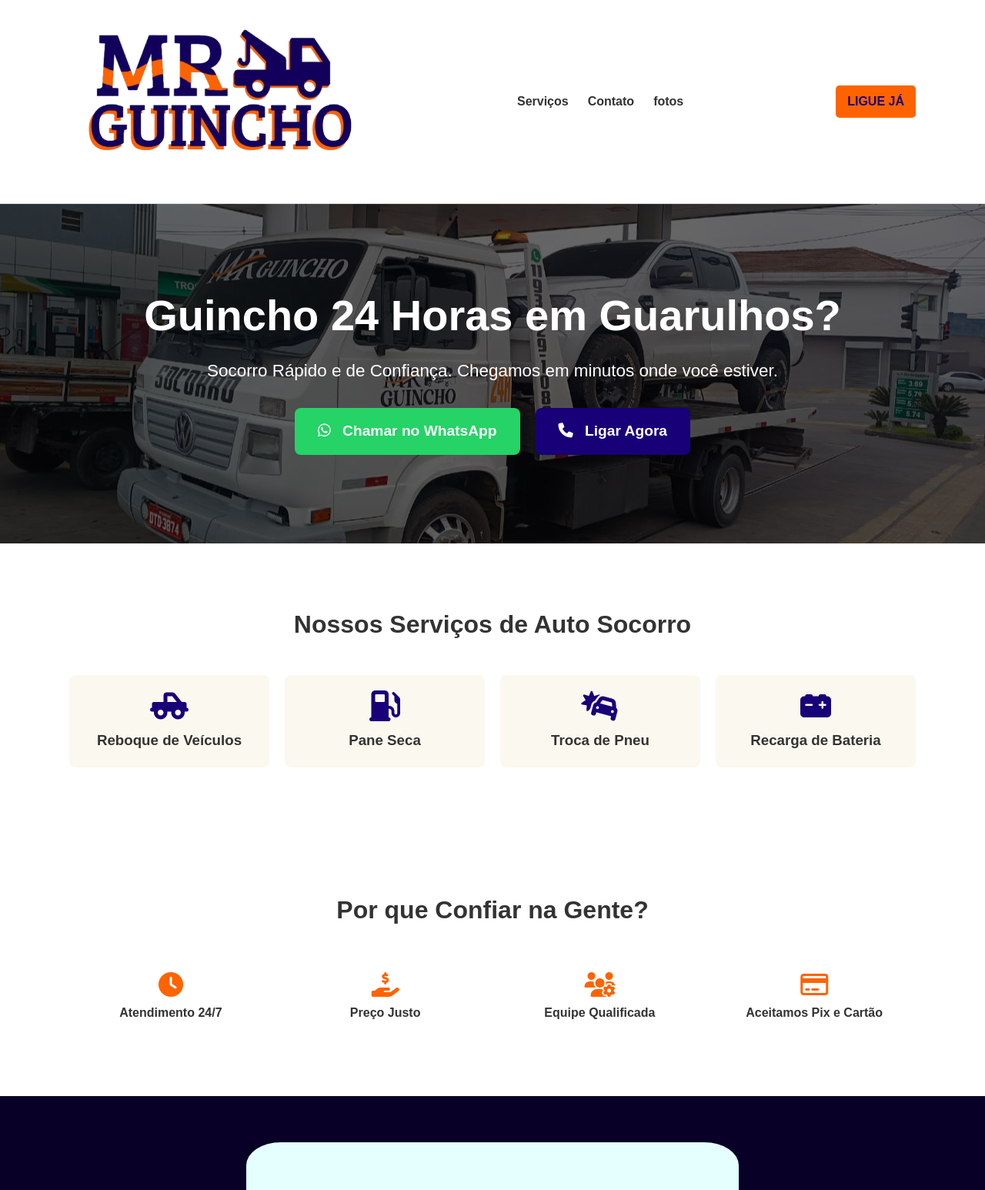
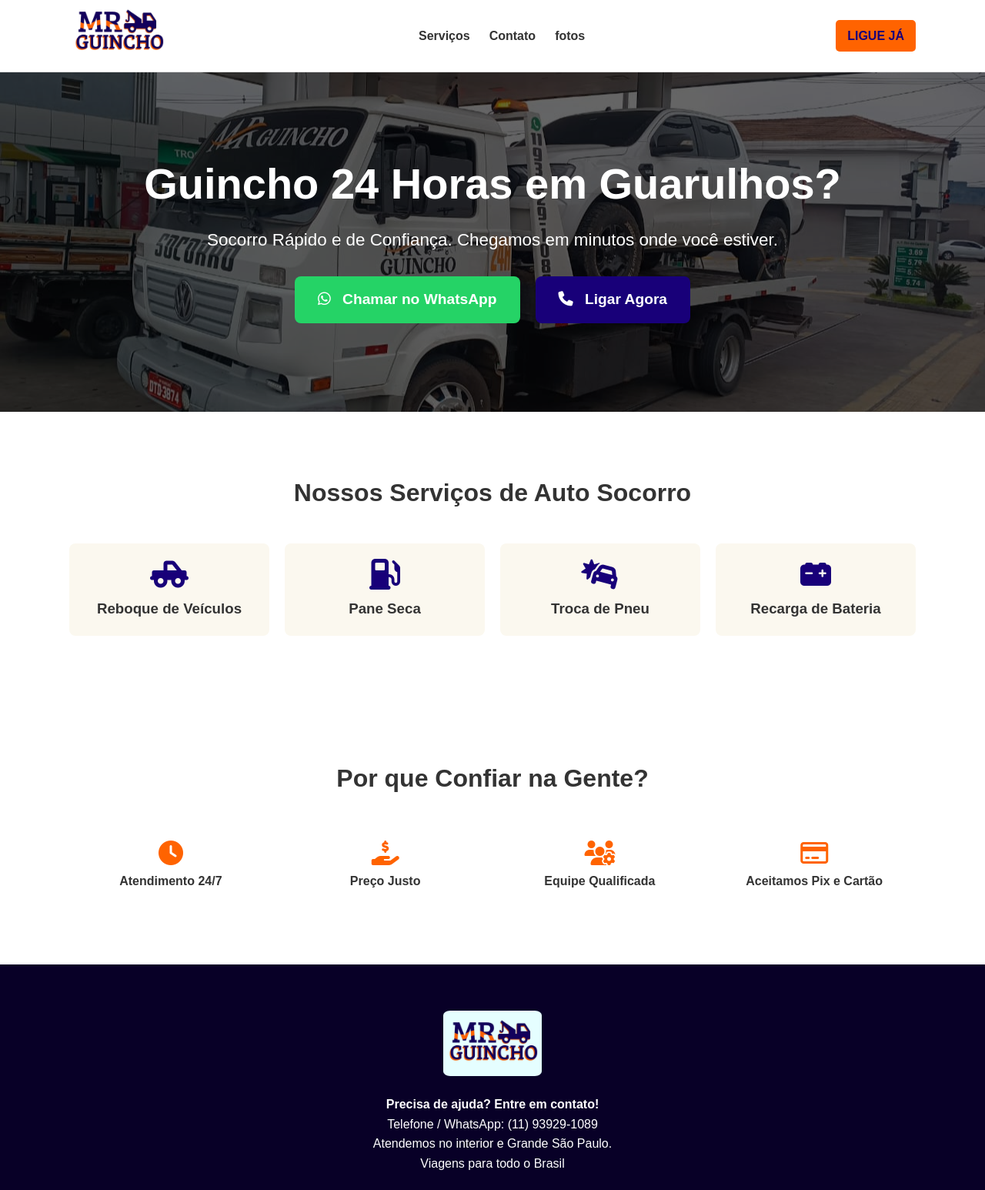
Before and after one commit to maria-rodrigues42/MrGuincho, a plain HTML site: page index.html in a window 1280 px wide. Shown: the top 1546 px of the page at 77% size. Drawn offline with Linux system fonts and the light colour scheme.

Commit message:
allteracao no tamanho da logo

```diff
--- a/style/style.css
+++ b/style/style.css
@@ -233,4 +233,12 @@ section h2 {
     .diferenciais-grid {
         grid-template-columns: repeat(4, 1fr);
     }
+
+    .main-header .logo img {
+    width: 10vw;
+    }
+
+    .main-footer .logo img {
+    width: 10vw;
+    }
 }
```
